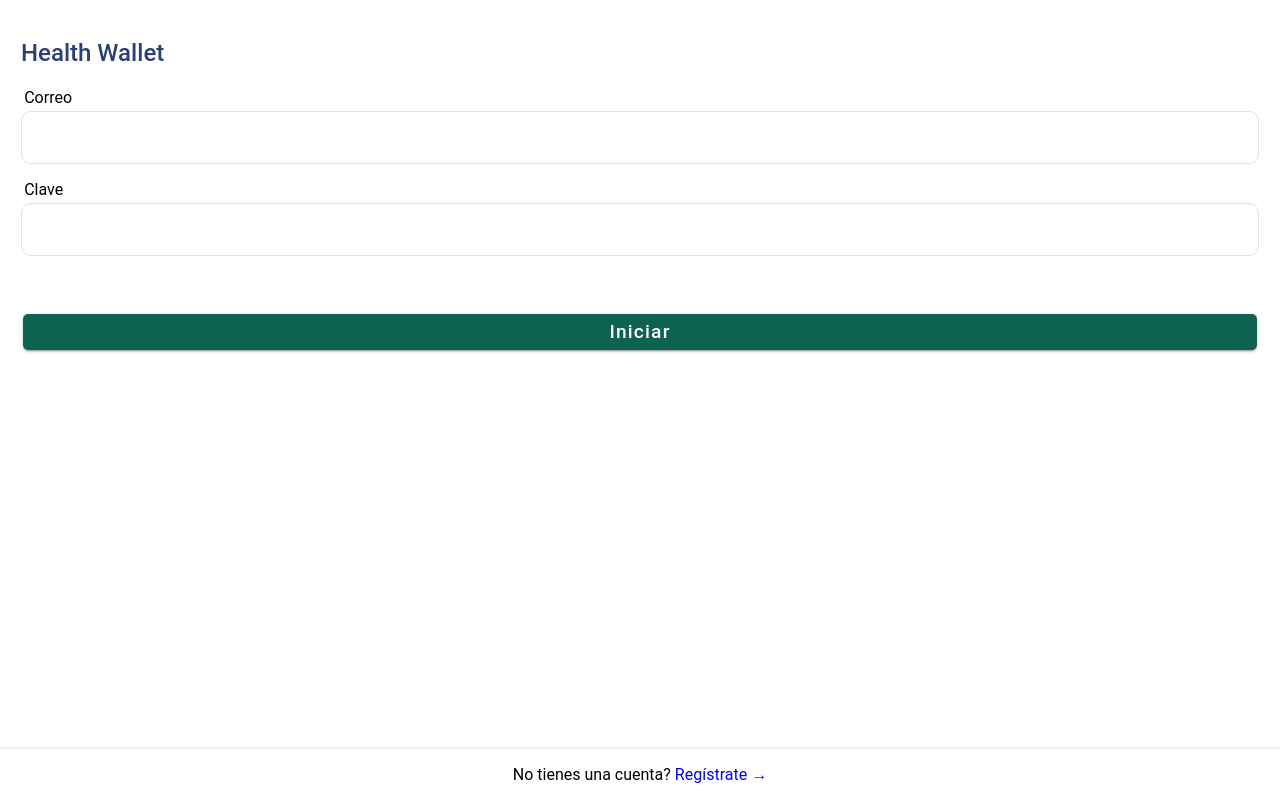
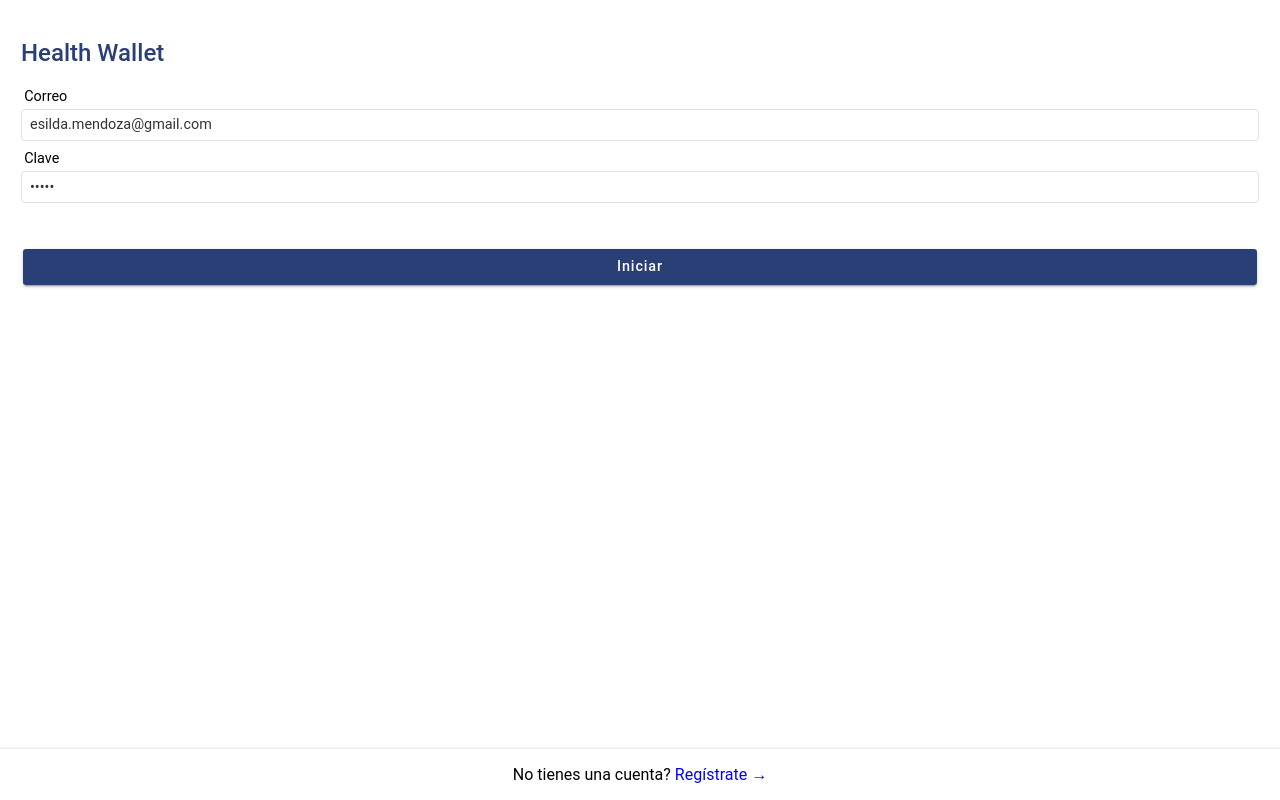
Before and after one commit to lismarymaxia/health-wallet, a React (Create React App) app: page /login in a window 1280 px wide. Built offline with nearby package versions, Linux system fonts and the light colour scheme.

Commit message:
Cambios css

```diff
--- a/src/app.css
+++ b/src/app.css
@@ -1,5 +1,6 @@
 ion-content {
   background: #f6fbf8;
+  font-size: 0.9rem;
 }
 
 .menu__fondo {
@@ -25,6 +26,7 @@ ion-content {
   background: #0a6fb8;
   --background: #0a6fb8;
   color: #ffffff;
+  font-size: 1rem;
 }
 
 /*-ACORDION----------------------------------------*/
@@ -35,15 +37,15 @@ ion-content {
 .acordion__item__content {
   display: flex;
   justify-content: space-between;
-  padding: 10px;
-  border-bottom: solid 1px rgba(59, 57, 57, 0.484);
+  padding: 0.5rem;
+  font-size: 0.9rem;
+  border-bottom: solid 1px #dfe1e5;
 }
 /*-ESTILO-BOTONES---------------------------------*/
 .custom-button {
-  --border-radius: 5px !important;
-  --background: #0e6251;
-  font-size: 1.2rem;
-  margin-top: 1rem;
+  --border-radius: 0.2rem !important;
+  --background: #293f76;
+  font-size: 0.9rem;
   text-transform: capitalize;
 }
 
@@ -65,11 +67,21 @@ ion-content {
   text-transform: initial;
 }
 
-.ion-activatable.ion-focusable ion-label{
+ion-accordion > ion-item.ion-activatable.ion-focusable > ion-label{
   color: #ffffff;
 }
-
 
 ion-accordion ion-item ion-icon {
   color: #ffffff;
 }
+
+ion-button{
+  border-radius: 0.2rem !important;
+}
+
+.item .sc-ion-label-ios-h {
+  font-size: 0.9rem;
+}
+.title-default{
+  font-weight: 500;
+}
--- a/src/components/field/field.css
+++ b/src/components/field/field.css
@@ -1,5 +1,5 @@
 .field:not(:last-child) {
-  margin-bottom: 1rem !important;
+  margin-bottom: 0.6rem !important;
 }
 
 .field ion-label {
@@ -17,12 +17,12 @@
 
 .customInput {
   --background: #ffffff;
-  --padding-bottom: 1rem;
-  --color: white;
-  --padding-top: 1rem;
-  --padding-start: 1rem;
-  --padding-end: 1rem;
-  border-radius: 10px;
+  --color: #333333;
+  --padding-top: 0.4rem;
+  --padding-bottom: 0.4rem;
+  --padding-start: 0.5rem;
+  --padding-end: 0.5rem;
+  border-radius: 0.2rem;
   border: 1px solid #dfe1e5;
   margin-top: 0.25rem;
   transition: all 0.2s linear;
--- a/src/components/header/header.tsx
+++ b/src/components/header/header.tsx
@@ -19,7 +19,7 @@ const Header: React.FC<{
           <IonTitle
             style={{
               color: "#293f76",
-              fontSize: "22px",
+              fontSize: "18px",
             }}
           >
             {title}
--- a/src/components/nav/Nav.tsx
+++ b/src/components/nav/Nav.tsx
@@ -37,11 +37,11 @@ export const Nav: React.FC = () => {
         <IonToolbar>
           <IonTitle
             style={{
-              color: "#0e6251",
-              fontSize: "22px",
+              color: "#293f76",
+              fontSize: "18px",
             }}
           >
-            Wallet Health
+            Health Wallet
           </IonTitle>
         </IonToolbar>
       </IonHeader>
--- a/src/pages/citas/citas.tsx
+++ b/src/pages/citas/citas.tsx
@@ -81,7 +81,7 @@ const Citas: React.FC = () => {
       <IonContent fullscreen>
         <IonCard>
           <IonCardHeader>
-            <IonCardSubtitle>Informacion </IonCardSubtitle>
+            <IonCardSubtitle>Información </IonCardSubtitle>
             <IonCardTitle>{nombre}</IonCardTitle>
           </IonCardHeader>
           {load ? <h1>Cargando</h1> : ""}
--- a/src/pages/datos/datos.tsx
+++ b/src/pages/datos/datos.tsx
@@ -88,7 +88,7 @@ const Datos: React.FC = () => {
           <IonTitle
             style={{
               color: "#0e6251",
-              fontSize: "22px",
+              fontSize: "18px",
             }}
           >
             Información General
--- a/src/pages/home/home.tsx
+++ b/src/pages/home/home.tsx
@@ -153,7 +153,7 @@ const Home: React.FC = () => {
                 <IonIcon
                   icon={pulseSharp}
                   className="ion-margin-end"
-                  size="outline"
+                  size="small"
                   style={{ color: "#ffff" }}
                 />
                 <IonLabel>Consulta</IonLabel>
@@ -181,7 +181,7 @@ const Home: React.FC = () => {
                   size="small"
                   style={{ color: "#ffff" }}
                 />
-                <IonLabel>Imagenologia</IonLabel>
+                <IonLabel>Imagenología</IonLabel>
               </IonItem>
 
               <IonList slot="content">
--- a/src/pages/login/login.tsx
+++ b/src/pages/login/login.tsx
@@ -71,7 +71,7 @@ const Login: React.FC = () => {
               className="headingText ion-text-start"
               style={{
                 color: "#293f76",
-                fontSize: "22px",
+                fontSize: "18px",
               }}
             >
               <h2>Health Wallet</h2>
--- a/src/pages/medicamentos/medicamentos.tsx
+++ b/src/pages/medicamentos/medicamentos.tsx
@@ -81,7 +81,7 @@ const Medicamentos: React.FC = () => {
       <IonContent fullscreen>
         <IonCard>
           <IonCardHeader>
-            <IonCardSubtitle>Informacion </IonCardSubtitle>
+            <IonCardSubtitle>Información </IonCardSubtitle>
             <IonCardTitle>{nombre}</IonCardTitle>
           </IonCardHeader>
           {load ? <h1>Cargando</h1> : ""}
```
